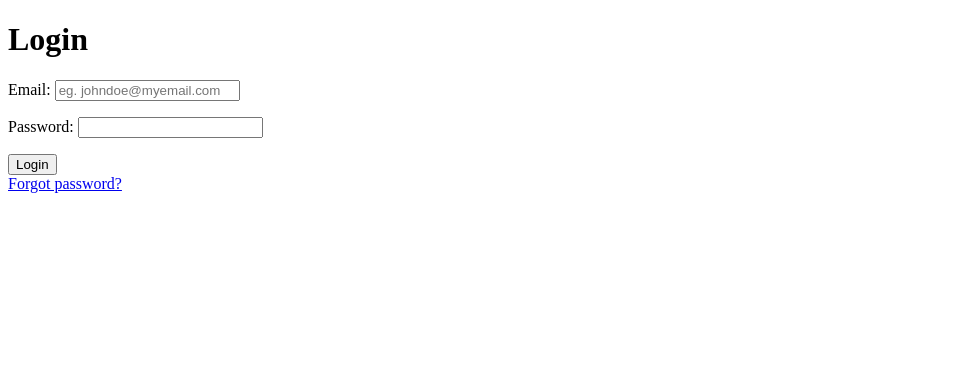
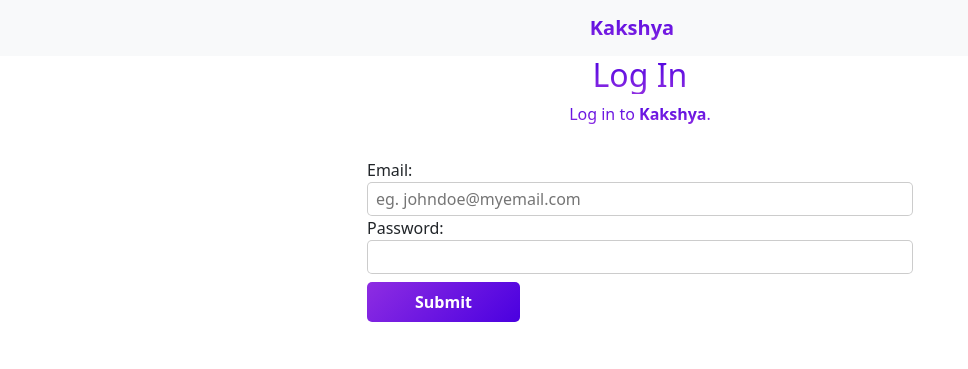
Before and after one commit to MinorProject-TCIOE075/Kakshya, a Django app: page /auth/login/ in a window 1280 px wide. Shown: the top 369 px of the page, without its empty margins (0-968 px from the left). Run offline with Django 3.2, Linux system fonts and the light colour scheme; some libraries are stand-ins or nearby versions.

Commit message:
[feat] add styles to login page

```diff
--- a/authentication/templates/authentication/login-page.html
+++ b/authentication/templates/authentication/login-page.html
@@ -1,19 +1,60 @@
-<!doctype html>
-<html lang="en">
-<head>
-    <meta charset="UTF-8">
-    <meta name="viewport"
-          content="width=device-width, user-scalable=no, initial-scale=1.0, maximum-scale=1.0, minimum-scale=1.0">
-    <meta http-equiv="X-UA-Compatible" content="ie=edge">
-    <title>Login | Kakshya</title>
-</head>
-<body>
-<h1>Login</h1>
-<form action="" method="post">
-    {% csrf_token %}
-    {{login_form.as_p}}
-    <input type="submit" value="Login">
-</form>
-<a href="{% url 'auth:password_reset' %}">Forgot password?</a>
-</body>
-</html>
+{% extends 'base.html' %}
+
+{% block title %}
+    Kakshya | SignUp
+{% endblock title %}
+
+{% block content %}
+    <div class="col-12 offset-0 col-md-8 offset-md-4 col-lg-6 offset-lg-3 col-xl-4 offset-xl-4 p-0 d-flex flex-column title-wrapper">
+        <h2 class="title default">Log In</h2>
+        <p class="title sub-title small">Log in to <strong>Kakshya</strong>.
+        </p>
+    </div>
+    <div class="container">
+        <div class="row">
+            <div class="col-12 offset-0 col-md-10 offset-md-1 col-lg-8 offset-lg-4 col-xl-6 offset-xl-3 p-0">
+                <div class="content-wrapper">
+                    <div class="form">
+                        <form method="post" class="mb-5"
+                              enctype="multipart/form-data">
+                            {% if login_form.non_field_errors %}
+                                <div class="error-message">
+                                    {{ login_form.non_field_errors }}
+                                </div>
+                            {% endif %}
+
+                            {% csrf_token %}
+                            {% for field in login_form %}
+                                <div class="form-field">
+
+                                    <div class="label">{{ field.label_tag }}</div>
+                                    {% if field.errors %}
+                                        <div class="error-message">
+                                            <p>{{ field.errors }}</p>
+                                        </div>
+                                    {% endif %}
+                                    <div class="input-field">{{ field }}</div>
+                                    {% if field.help_text %}
+                                        <p class="help">{{ field.help_text|safe }}</p>
+                                    {% endif %}
+                                </div>
+                            {% endfor %}
+                            <input type="submit"
+                                   class="button button-primary px-5"
+                                   value="Submit"
+                            >
+                        </form>
+                    </div>
+
+                </div>
+            </div>
+        </div>
+    </div>
+
+    {#    <div class="row">#}
+    {#        <div class="col-12 col-md-8 col-lg-6 offset-md-2 offset-lg-3">#}
+    {#            Sign Up Here.#}
+    {#            {{ signup_form.as_p }}#}
+    {#        </div>#}
+    {#    </div>#}
+{% endblock content %}
```
